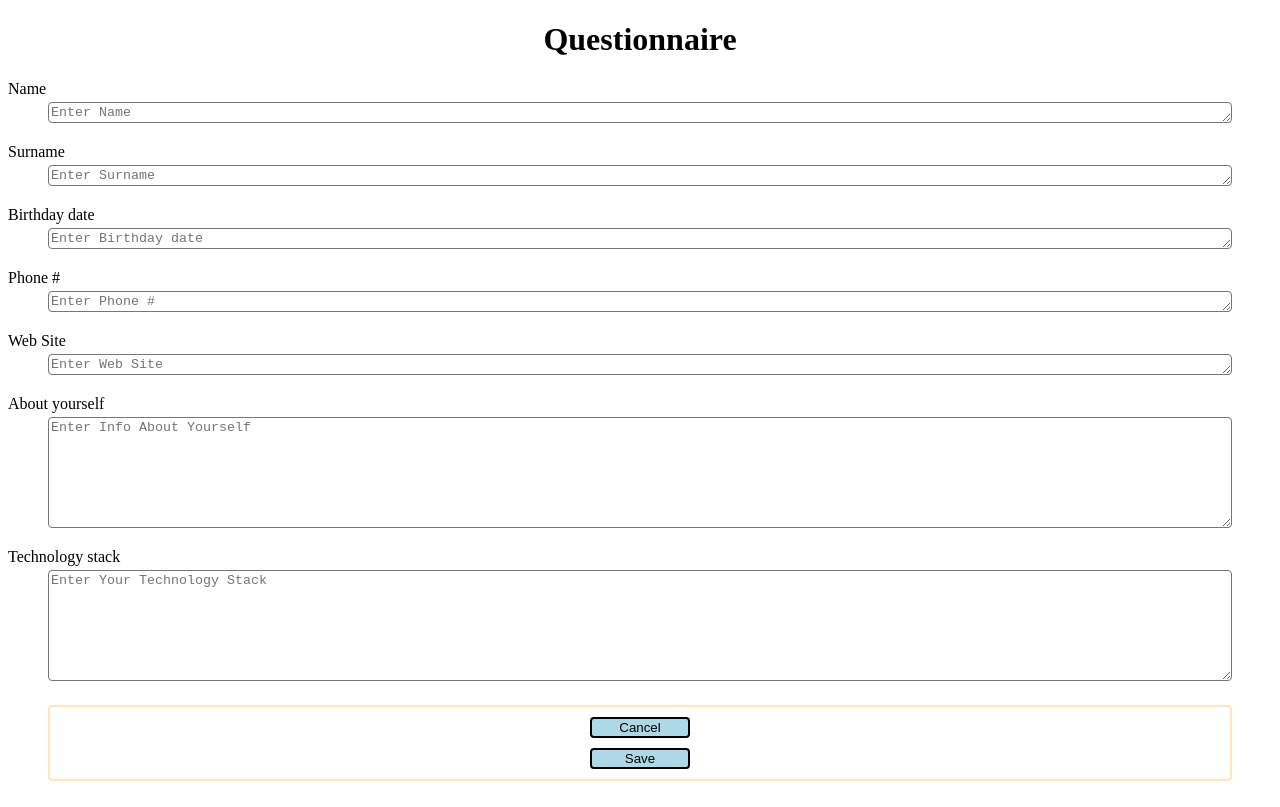
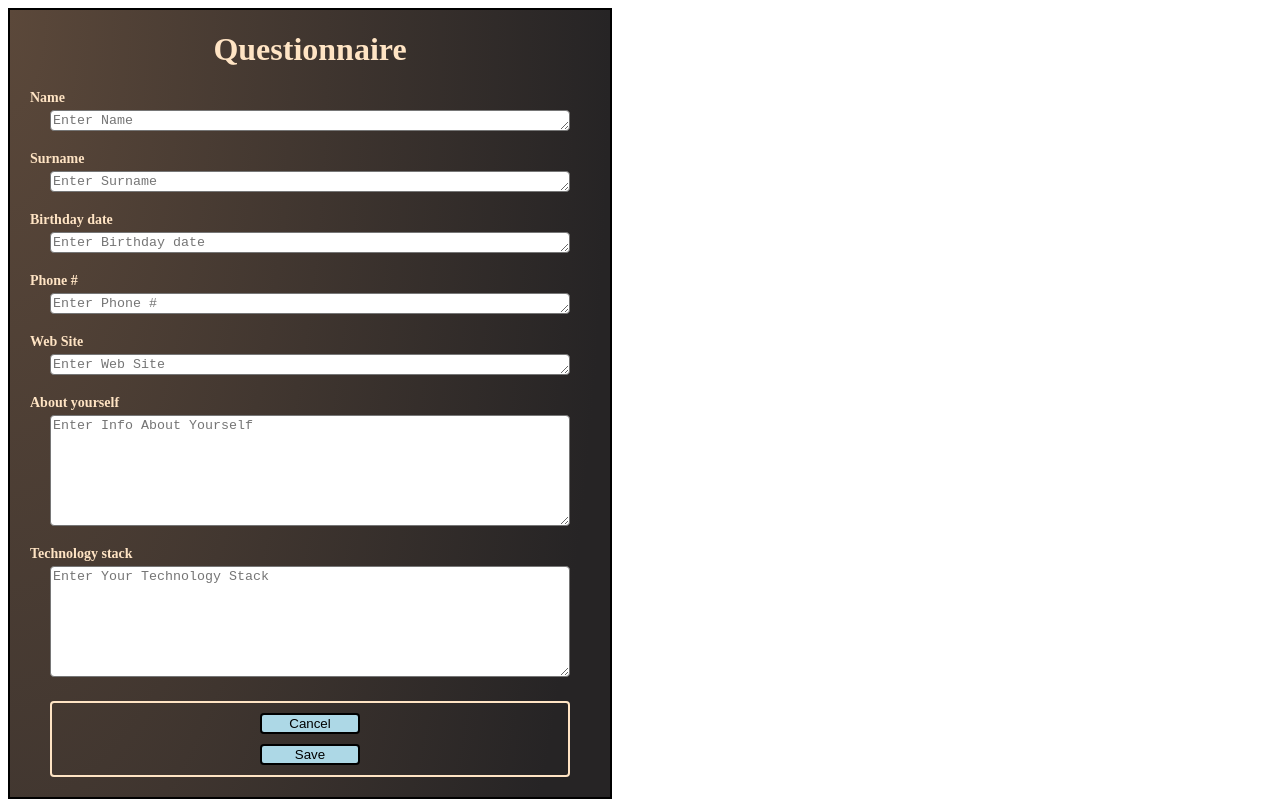
Before and after one commit to ZhuravlovAlex/React-first-step, a React app: page / in a window 1280 px wide. Built offline with nearby package versions, Linux system fonts and the light colour scheme.

Commit message:
feat: add css modules value

```diff
--- a/src/components/Formes/Formes.js
+++ b/src/components/Formes/Formes.js
@@ -8,7 +8,7 @@ import Btns from '../Btns/Btns';
 class Formes extends React.Component {
   render() {
     return (
-			<div className='main'>
+			<div className={styles.main}>
 				<h1 className='title'>Questionnaire</h1>
 				<SingleLine></SingleLine>
 				<MultiLine></MultiLine>
--- a/src/components/MultiLine/MultiLine.js
+++ b/src/components/MultiLine/MultiLine.js
@@ -5,10 +5,10 @@ class MultiLine extends React.Component {
   render() {
     return (
 			<div className={styles.multi}>
-				<label htmlFor="about_form">About yourself</label>
+				<label htmlFor="about_form" className={styles.label}>About yourself</label>
 				<textarea rows={7} id="about_form" className={styles.textarea} placeholder='Enter Info About Yourself'></textarea>
 
-				<label htmlFor="stack_form">Technology stack</label>
+				<label htmlFor="stack_form" className={styles.label}>Technology stack</label>
 				<textarea rows={7} id="stack_form" className={styles.textarea} placeholder='Enter Your Technology Stack'></textarea>
 			</div>
     );
--- a/src/components/MultiLine/MultiLine.module.css
+++ b/src/components/MultiLine/MultiLine.module.css
@@ -7,3 +7,9 @@
 	margin: 4px 40px 20px 40px;
 	border-radius: 4px;
 }
+
+.label {
+	margin-left: 20px;
+	font-size: 14px;
+	font-weight: 700;
+}
--- a/src/components/SingleLine/SingleLine.js
+++ b/src/components/SingleLine/SingleLine.js
@@ -1,26 +1,26 @@
 import React from 'react';
 import styles from './SingleLine.module.css';
 
-/*console.log(styles);*/
+
 
 class SingleLine extends React.Component {
   render() {
     return (
 			<div className={styles.single}>
 				<label htmlFor="name_form">Name</label>
-				<textarea rows={1} id="name_form" className={styles.textarea} placeholder='Enter Name'></textarea>
+				<textarea rows={1} id="name_form" placeholder='Enter Name'></textarea>
 
 				<label htmlFor="surname_form">Surname</label>
-				<textarea rows={1} id="surname_form" className={styles.textarea} placeholder='Enter Surname'></textarea>
+				<textarea rows={1} id="surname_form" placeholder='Enter Surname'></textarea>
 
 				<label htmlFor="birthday_form">Birthday date</label>
-				<textarea rows={1} id="birthday_form" className={styles.textarea} placeholder='Enter Birthday date'></textarea>
+				<textarea rows={1} id="birthday_form" placeholder='Enter Birthday date'></textarea>
 
 				<label htmlFor="phone_form">Phone #</label>
-				<textarea rows={1} id="phone_form" className={styles.textarea} placeholder='Enter Phone #'></textarea>
+				<textarea rows={1} id="phone_form" placeholder='Enter Phone #'></textarea>
 
 				<label htmlFor="web-site_form">Web Site</label>
-				<textarea rows={1} id="web-site_form" className={styles.textarea} placeholder='Enter Web Site'></textarea>
+				<textarea rows={1} id="web-site_form" placeholder='Enter Web Site'></textarea>
 			</div>
     );
   }
--- a/src/components/SingleLine/SingleLine.module.css
+++ b/src/components/SingleLine/SingleLine.module.css
@@ -3,7 +3,13 @@
 	flex-direction: column;
 }
 
-.textarea {
+.single>textarea {
 	margin: 4px 40px 20px 40px;
 	border-radius: 4px;
 }
+
+.single>label {
+	margin-left: 20px;
+	font-size: 14px;
+	font-weight: 700;
+}
```
